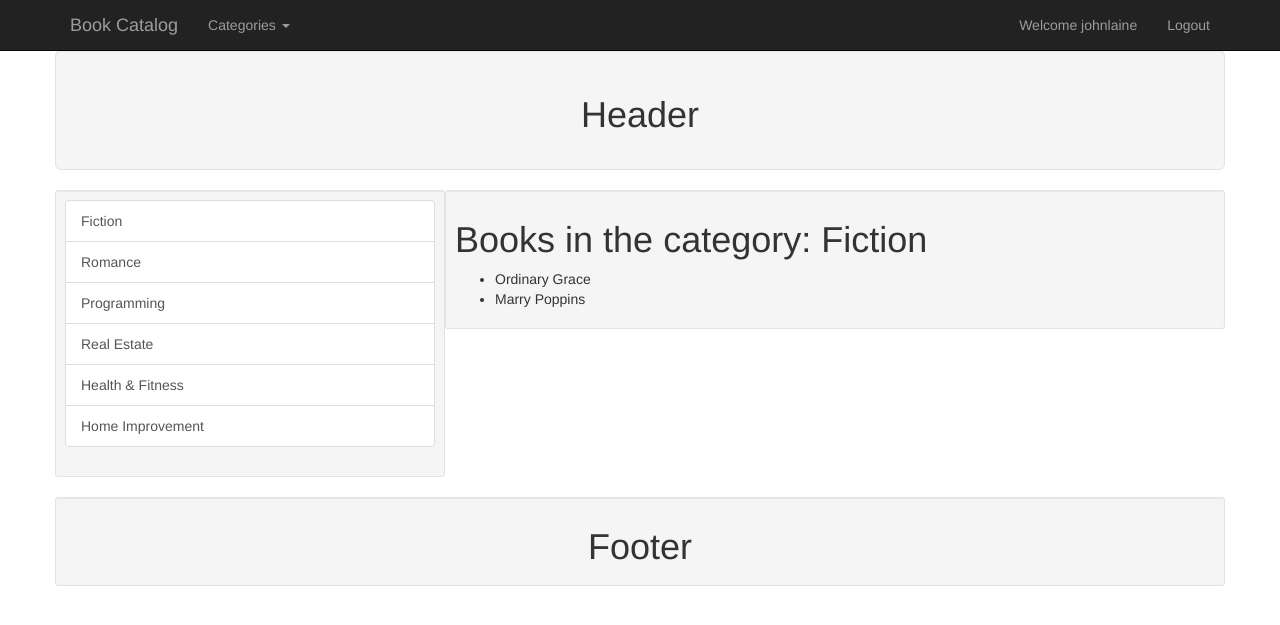
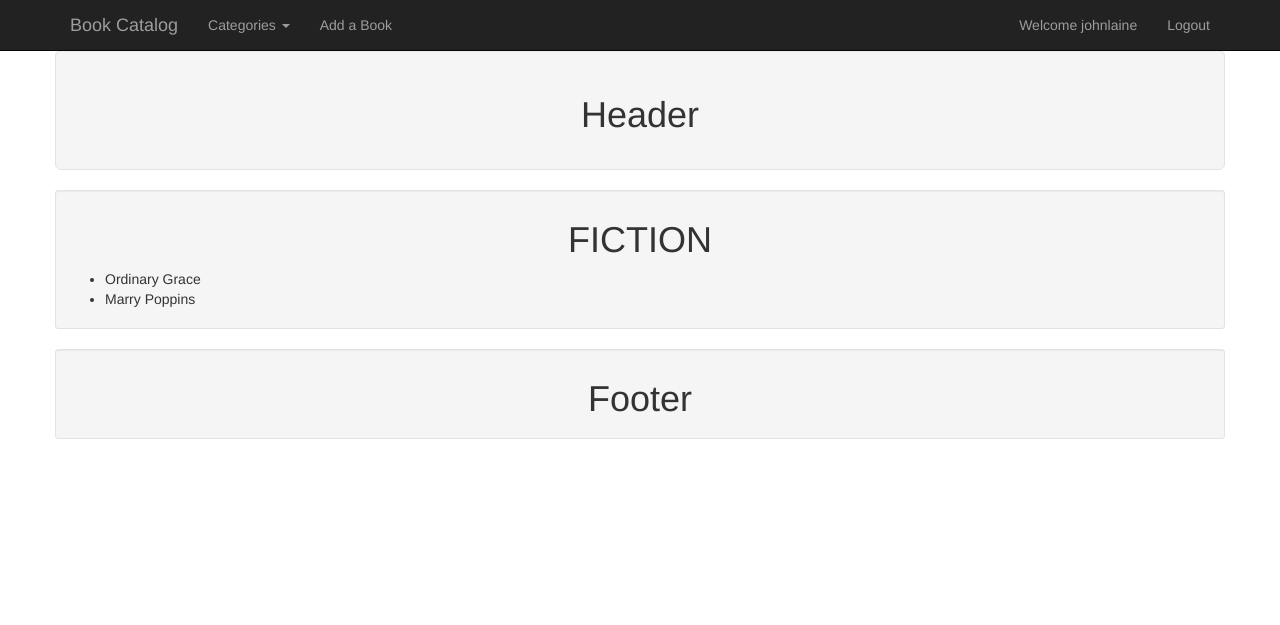
Before and after one commit to johnlaine1/udacity-fsnd-book-catalog, a Flask app: page /book/category/1 in a window 1280 px wide. Shown: the top 625 px of the page. Run offline with Flask 2, Linux system fonts and the light colour scheme; a user stored in the database is signed in; some libraries are stand-ins or nearby versions.

Commit message:
Issue #15: Add 'add book' link to navbar for logged in users

```diff
--- a/app.py
+++ b/app.py
@@ -222,6 +222,7 @@ def gdisconnect():
     return response
 
 
+# LOGIN
 # Create anti-forgery state token
 @app.route('/login')
 def showLogin():
@@ -256,7 +257,7 @@ def addBookCategory():
 
     # Redirect to login if user is not logged in.
     if 'username' not in login_session:
-        flash('You must first login before creating a new category')
+        flash('Please login first')
         return redirect('/login')
 
     if request.method == "GET":
@@ -284,6 +285,11 @@ def editBookCategory(book_cat_id):
     categories = db_controller.get_categories()
     category = db_controller.get_category(book_cat_id)
 
+    # Redirect to login if user is not logged in.
+    if 'username' not in login_session:
+        flash('Please login first')
+        return redirect('/login')
+
     if request.method == 'GET':
         return render_template('editBookCategory.html', category = category,
                                 categories = categories)
@@ -298,6 +304,11 @@ def editBookCategory(book_cat_id):
 def deleteBookCategory(book_cat_id):
     categories = db_controller.get_categories()
     category = db_controller.get_category(book_cat_id)
+
+    # Redirect to login if user is not logged in.
+    if 'username' not in login_session:
+        flash('Please login first')
+        return redirect('/login')
 
     if request.method == "GET":
         return render_template('deleteBookCategory.html', category = category,
@@ -347,6 +358,11 @@ def editBook(book_id):
     categories = db_controller.get_categories()
     book = db_controller.get_book(book_id)
 
+    # Redirect to login if user is not logged in.
+    if 'username' not in login_session:
+        flash('Please login first')
+        return redirect('/login')
+
     if request.method == 'GET':
         return render_template('editBook.html', book = book, categories = categories)
     if request.method == 'POST':
@@ -368,6 +384,11 @@ def deleteBook(book_id):
     categories = db_controller.get_categories()
     book = db_controller.get_book(book_id)
 
+    # Redirect to login if user is not logged in.
+    if 'username' not in login_session:
+        flash('Please login first')
+        return redirect('/login')
+
     if request.method == 'GET':
         return render_template('deleteBook.html', book = book, categories = categories)
     if request.method == 'POST':
@@ -380,6 +401,12 @@ def adminMain():
     users = db_controller.get_users()
     categories = db_controller.get_categories()
     books = db_controller.get_books()
+
+    # Redirect to login if user is not logged in.
+    if 'username' not in login_session:
+        flash('Please login first')
+        return redirect('/login')
+
     return render_template('admin.html', users = users, categories = categories, books = books)
 
 if __name__ == '__main__':
--- a/templates/navBar.html
+++ b/templates/navBar.html
@@ -25,6 +25,9 @@
                         {% endif %}
                     </ul>
                 </li>
+                {% if session.username %}
+                    <li><a href="{{ url_for('addBook') }}">Add a Book</a></li>
+                {% endif %}
             </ul>
             <ul class="nav navbar-nav navbar-right">
                 {% if session.username %}
--- a/templates/showBookCategory.html
+++ b/templates/showBookCategory.html
@@ -5,14 +5,9 @@
 {% include 'header.html' %}
 
 <div class="row">
-    <div class="left-side-bar">
-        <div class="well well-sm col-md-4">
-            {% include 'categoryList.html' %}
-        </div>
-    </div>
     <div class="main-content">
-        <div class="well well-sm col-md-8">
-            <h1>Books in the category: {{ current_category.name }}</h1>
+        <div class="well well-sm ">
+            <h1 class="text-center" >{{ current_category.name | upper }}</h1>
             {% if books %}
                 <ul>
                 {% for book in books %}
```
Also changed, not shown: db_populate.py (+2 -7 lines), catalog.db.
